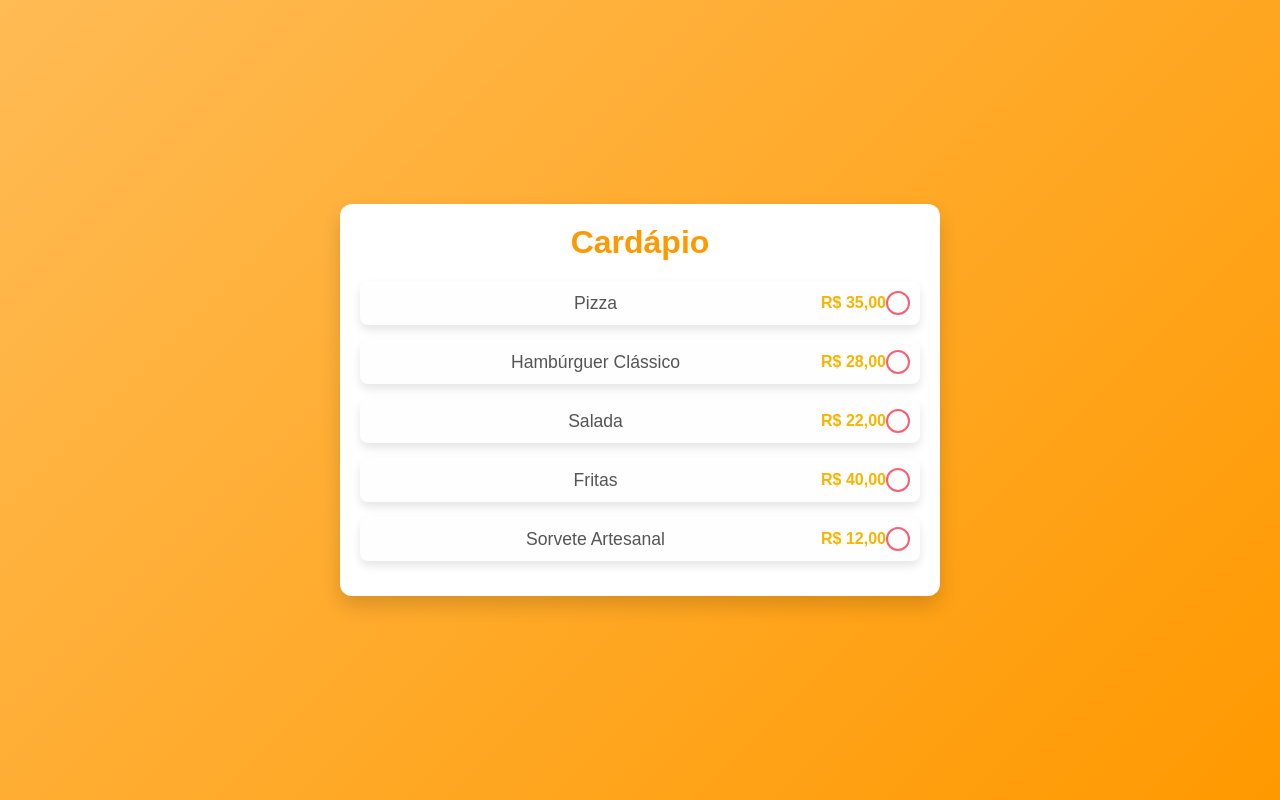
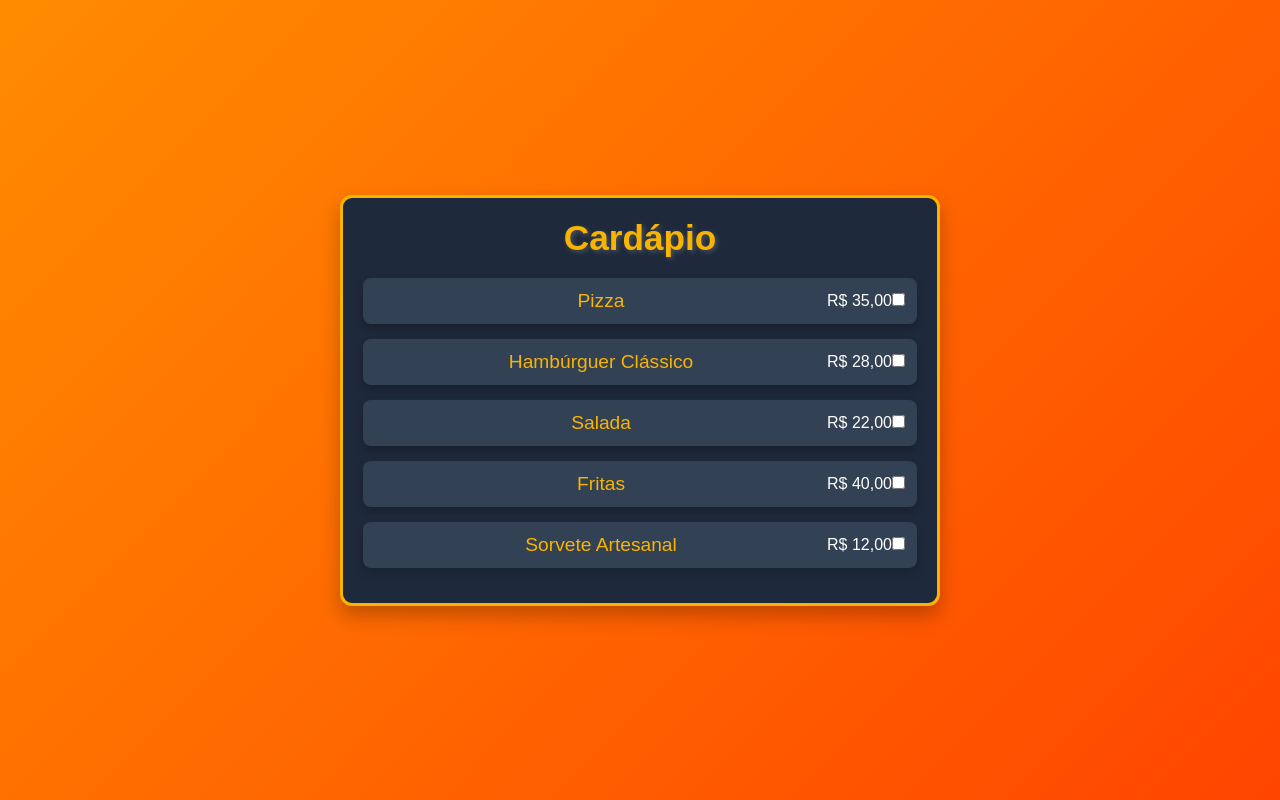
Before and after one commit to NonsenseWF/SistemaPlay-ce, a plain HTML site: page SistemaPlay-ce/cardapio.html in a window 1280 px wide. Drawn offline with Linux system fonts and the light colour scheme.

Commit message:
Update cardapio.css

```diff
--- a/SistemaPlay-ce/cardapio.css
+++ b/SistemaPlay-ce/cardapio.css
@@ -2,7 +2,7 @@
     margin: 0;
     padding: 0;
     box-sizing: border-box;
-    font-family: Arial, sans-serif;
+    font-family: 'Poppins', sans-serif;
 }
 
 body {
@@ -10,24 +10,26 @@ body {
     justify-content: center;
     align-items: center;
     min-height: 100vh;
-    background: linear-gradient(135deg, #ffbb54, #ff9900);
-    color: #333;
+    background: linear-gradient(135deg, #ff8c00, #ff4500);
+    color: #fff;
 }
 
 .menu-container {
-    background-color: #fff;
-    width: 80%;
+    background-color: #1e293b;
+    width: 90%;
     max-width: 600px;
     border-radius: 12px;
     padding: 20px;
-    box-shadow: 0 10px 20px rgba(0, 0, 0, 0.15);
+    box-shadow: 0 10px 20px rgba(0, 0, 0, 0.25);
     text-align: center;
+    border: 3px solid #f8b400;
 }
 
 .menu-container h1 {
-    font-size: 2em;
+    font-size: 2.2em;
     margin-bottom: 20px;
-    color: #ff9900;
+    color: #f8b400;
+    text-shadow: 2px 2px 5px rgba(255, 255, 255, 0.2);
 }
 
 .menu-item {
@@ -35,56 +37,64 @@ body {
     align-items: center;
     justify-content: space-between;
     margin: 15px 0;
-    padding: 10px;
-    background-color: #fefefe;
+    padding: 12px;
+    background-color: #334155;
     border-radius: 8px;
-    box-shadow: 0 5px 10px rgba(0, 0, 0, 0.1);
+    box-shadow: 0 5px 10px rgba(0, 0, 0, 0.2);
     transition: 0.3s;
 }
 
 .menu-item:hover {
-    background-color: #f9f9f9;
-    transform: scale(1.03);
+    background-color: #475569;
+    transform: scale(1.05);
 }
 
 .menu-item label {
     flex-grow: 1;
     cursor: pointer;
-    font-size: 1.1em;
-    color: #555;
+    font-size: 1.2em;
+    color: #f8b400;
 }
 
-.checkbox-container {
-    display: flex;
-    align-items: center;
-    gap: 10px;
+.input-group {
+    margin-top: 20px;
+    text-align: left;
 }
 
-.checkbox-container input[type="checkbox"] {
-    appearance: none;
-    width: 24px;
-    height: 24px;
-    border: 2px solid #f85f73;
-    border-radius: 50%;
-    outline: none;
+.input-group label {
+    font-size: 1.1em;
+    color: #f8b400;
+}
+
+.input-group input {
+    width: 100%;
+    padding: 10px;
+    margin-top: 5px;
+    border: 2px solid #f8b400;
+    border-radius: 8px;
+    background: #334155;
+    color: #fff;
+    font-size: 1.1em;
+}
+
+.button-container {
+    margin-top: 20px;
+}
+
+button {
+    background-color: #f8b400;
+    color: #1e293b;
+    font-size: 1.2em;
+    font-weight: bold;
+    padding: 12px 20px;
+    border: none;
+    border-radius: 10px;
     cursor: pointer;
     transition: 0.3s;
+    box-shadow: 0 5px 10px rgba(0, 0, 0, 0.3);
 }
 
-.checkbox-container input[type="checkbox"]:checked {
-    background-color: #f85f73;
-    border: 2px solid #f85f73;
+button:hover {
+    background-color: #ffcc00;
+    transform: scale(1.1);
 }
-
-.checkbox-container input[type="checkbox"]:checked::before {
-    content: "✔";
-    font-size: 18px;
-    color: #fff;
-    display: block;
-    text-align: center;
-}
-
-.price {
-    font-weight: bold;
-    color: #f8b400;
-}
```
